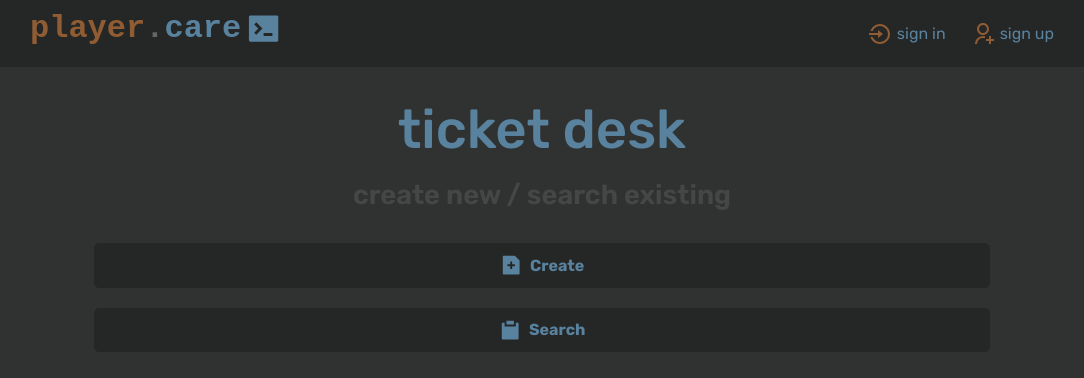
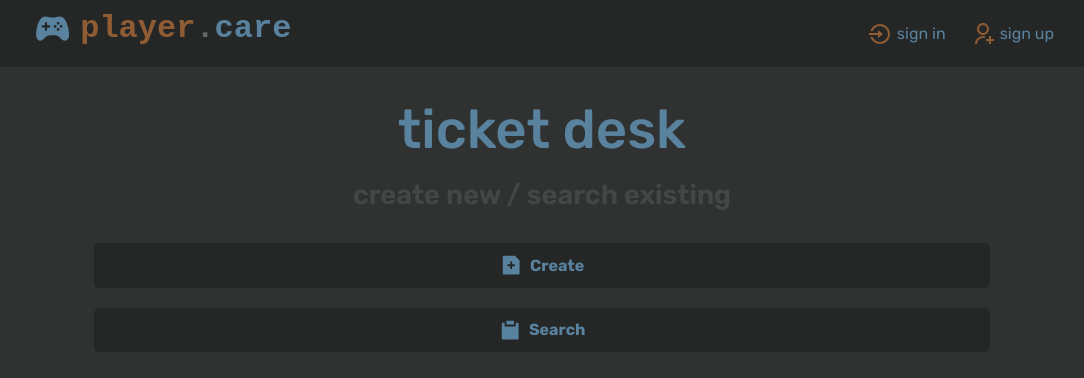
Before and after one commit to iancover/playercare, a React (Create React App) app in the folder frontend/: page / in a window 1280 px wide. Shown: the top 378 px of the page, without its empty margins (98-1182 px from the left). Built offline with nearby package versions, Linux system fonts and the light colour scheme.

Commit message:
feat(ui): Update logo to game controller icon

```diff
--- a/frontend/src/components/Nav.jsx
+++ b/frontend/src/components/Nav.jsx
@@ -6,13 +6,16 @@ import { useSelector, useDispatch } from 'react-redux';
 // Slice
 import { logout, reset } from '../features/auth/authSlice';
 
-// Icons
+// Remix Icons
 import {
   RiLoginCircleLine,
   RiLogoutCircleLine,
   RiUserAddLine,
+  // eslint-disable-next-line no-unused-vars
   RiTerminalBoxFill,
 } from 'react-icons/ri';
+// Ionicons
+import { IoGameController } from 'react-icons/io5';
 
 // Nav component
 function Nav() {
@@ -32,9 +35,9 @@ function Nav() {
       <div className='nav-container'>
         <h2 className='logo'>
           <Link to='/' className='logo-link'>
+            <IoGameController className='icon' />
             <span className='logo-first'>player</span>.
             <span className='logo-last'>care</span>
-            <RiTerminalBoxFill className='icon' />
           </Link>
         </h2>
 
```
